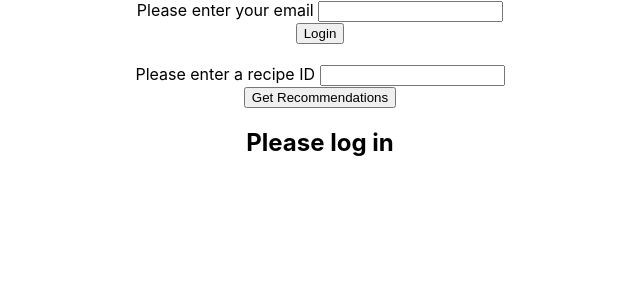
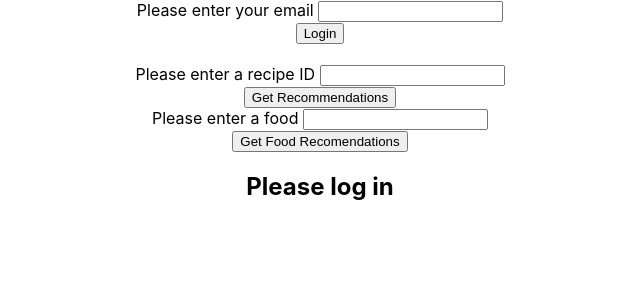
Before and after one commit to thomasstep/RockinRecipes, a React (Create React App) app in the folder rockin_recipes/: page / in a window 1280 px wide. Shown: the top 300 px of the page, without its empty margins (320-960 px from the left). Built offline with nearby package versions, Linux system fonts and the light colour scheme.

Commit message:
Query search implemented on frontend

```diff
--- a/rockin_recipes/src/Components/Recommendations.js
+++ b/rockin_recipes/src/Components/Recommendations.js
@@ -8,10 +8,14 @@ class Recommendations extends Component {
         super();
         this.state = {
             recipes: [],
-            recipeId: ""
+            recipeId: "",
+            foodType: ""
         }
         this.handleChange = this.handleChange.bind(this);
         this.handleSubmit = this.handleSubmit.bind(this)
+        this.handleSearchChange = this.handleSearchChange.bind(this);
+        this.handleSearchSubmit = this.handleSearchSubmit.bind(this);
+
     }
 
     onSubmit(values){
@@ -34,6 +38,10 @@ class Recommendations extends Component {
         this.setState({recipeId: event.target.value});
     }
 
+    handleSearchChange(event) {
+        this.setState({foodType: event.target.value});
+    }
+
     handleSubmit(event) {
         event.preventDefault();
         var recommendationsList = [];
@@ -50,6 +58,22 @@ class Recommendations extends Component {
             });
     }
 
+    handleSearchSubmit(event) {
+        event.preventDefault();
+        var foodRecommendationsList = [];
+        axios.get(`http://localhost:5000/getSearchResults?query=${this.state.foodType}`)
+            .then(res => {
+                var recommendations = res.data;
+                for ( var i = 0; i < 10; i++){
+                    axios.get(`http://localhost:5000/getRecipe?recipeId=${recommendations[i]}`)
+                        .then(res => {
+                            foodRecommendationsList.push(res.data);
+                    });
+                }
+                this.props.addRecommendationsAction(foodRecommendationsList);
+            });
+    }
+
     render() {
         return (
             <div>
@@ -58,6 +82,12 @@ class Recommendations extends Component {
                     <input type="text" value={this.state.recipeId} onChange={this.handleChange}></input><br/>
                     <input type="submit" value="Get Recommendations"></input><br/>
                 </form>
+                <form onSubmit={this.handleSearchSubmit}>
+                    Please enter a food&nbsp;
+                    <input type="text" value={this.state.foodType} onChange={this.handleSearchChange}></input><br/>
+                    <input type="submit" value="Get Food Recomendations"></input><br/>
+                </form>
+
             </div>
         )
     }
```
